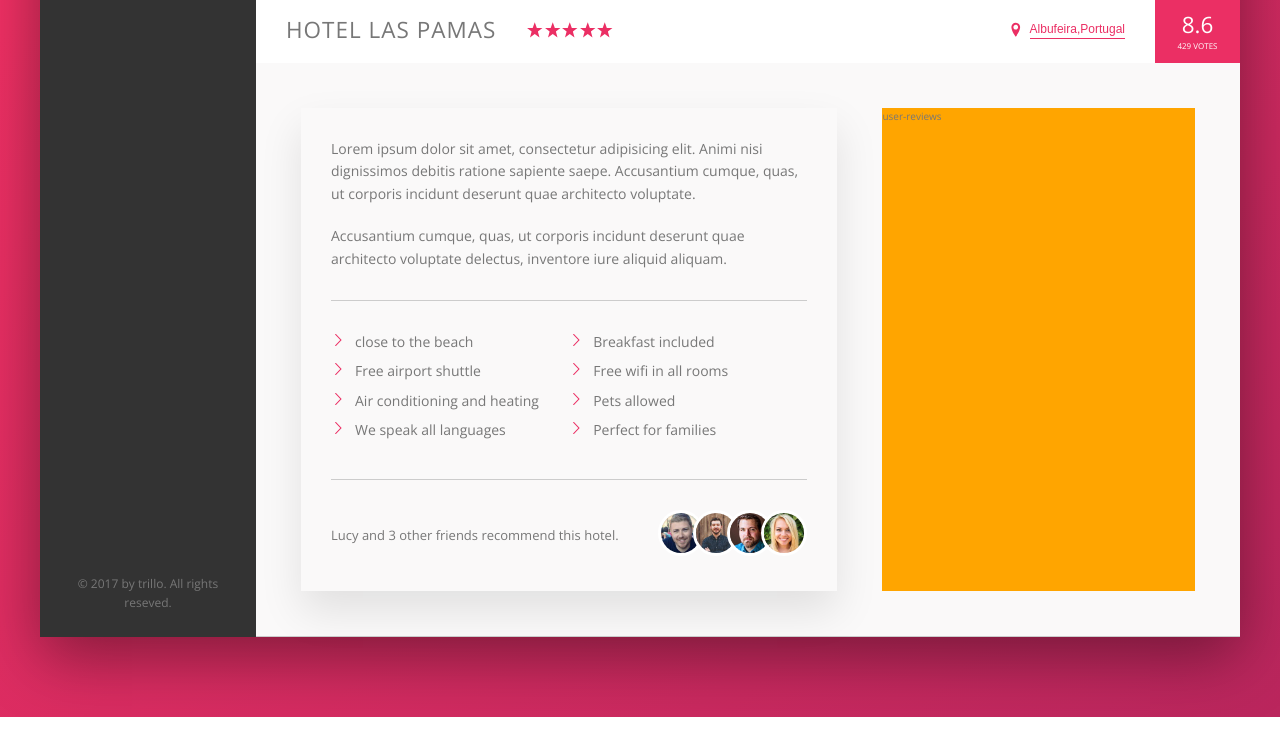
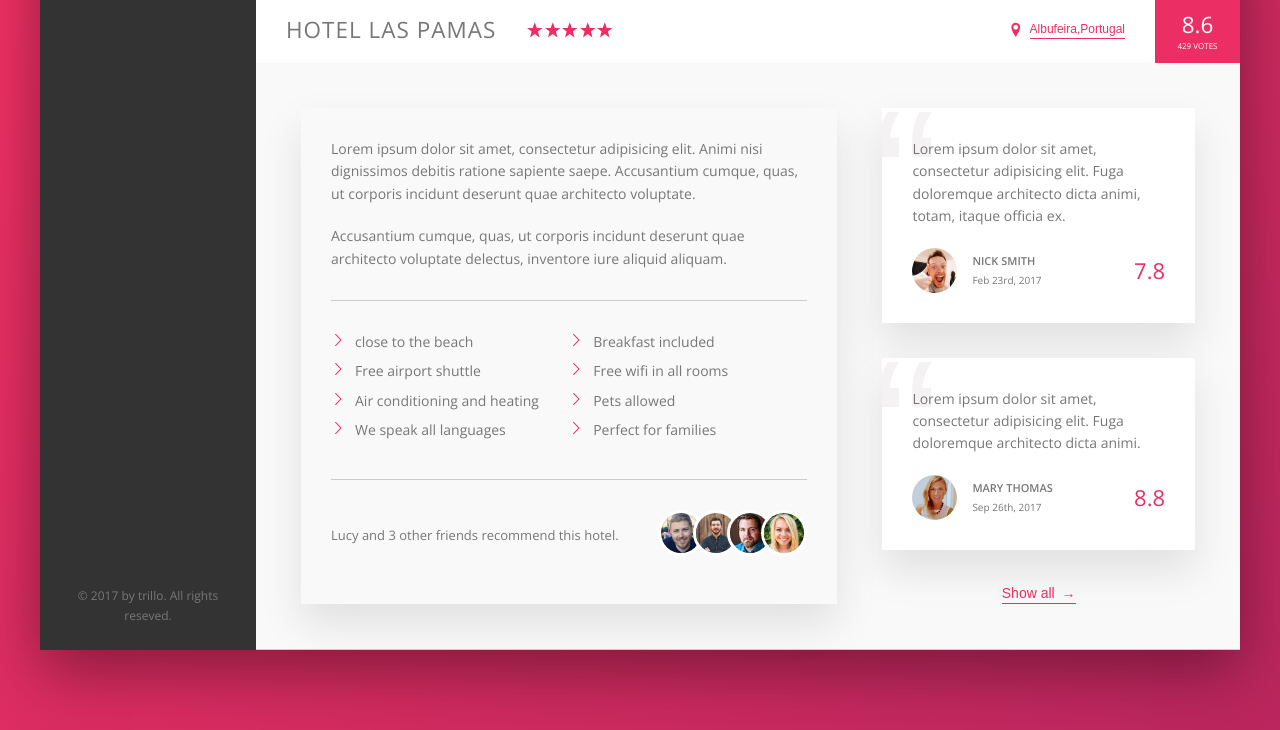
Before and after one commit to ravraw/trillo, a website: page index.html in a window 1280 px wide. Shown: the part 554-1284 px from the top of the page. Drawn offline with nearby package versions, Linux system fonts and the light colour scheme.

Commit message:
review section complete

```diff
--- a/index.html
+++ b/index.html
@@ -164,9 +164,38 @@
                             </div>
                         </div>
                     </div>
-                    <div class="user-reviews">
-                        user-reviews
-                    </div>
+                    <figure class="user-reviews">
+                        <figure class="review">
+                            <blockquote class="review__text">
+                                Lorem ipsum dolor sit amet, consectetur adipisicing elit. Fuga doloremque architecto dicta animi, totam, itaque officia ex.
+                            </blockquote>
+                            <figcaption class="review__user">
+                                <img src="img/user-1.jpg" alt="User 1" class="review__photo">
+                                <div class="review__user-box">
+                                    <p class="review__user-name">Nick Smith</p>
+                                    <p class="review__user-date">Feb 23rd, 2017</p>
+                                </div>
+                                <div class="review__rating">7.8</div>
+                            </figcaption>
+                        </figure>
+                        <figure class="review">
+                            <blockquote class="review__text">
+                                Lorem ipsum dolor sit amet, consectetur adipisicing elit. Fuga doloremque architecto dicta animi.
+                            </blockquote>
+                            <figcaption class="review__user">
+                                <img src="img/user-2.jpg" alt="User 1" class="review__photo">
+                                <div class="review__user-box">
+                                    <p class="review__user-name">Mary Thomas</p>
+                                    <p class="review__user-date">Sep 26th, 2017</p>
+                                </div>
+                                <div class="review__rating">8.8</div>
+                            </figcaption>
+                        </figure>
+                        <button class="btn-inline">Show all
+                            <span> &rarr;</span>
+                        </button>
+
+                    </figure>
                 </div>
             </main>
         </div>
--- a/sass/_components.scss
+++ b/sass/_components.scss
@@ -270,8 +270,17 @@
   cursor: pointer;
   transition: all 0.2s;
 
+  & span {
+    margin-left: 3px;
+    transition: margin 0.2s;
+  }
+
   &:hover {
     color: var(---color-gray-dark-1);
+
+    & span {
+      margin-left: 8px;
+    }
   }
   &:focus {
     outline: none;
@@ -367,3 +376,64 @@
     }
   }
 }
+
+//////////////////////////////////
+//REVIEWS
+
+.review {
+  background-color: #fff;
+  box-shadow: var(--shadow-light);
+  padding: 3rem;
+  margin-bottom: 3.5rem;
+  position: relative;
+  overflow: hidden;
+
+  &__text {
+    margin-bottom: 2rem;
+    position: relative;
+    z-index: 10;
+  }
+  &__user {
+    display: flex;
+    align-items: center;
+  }
+  &__photo {
+    height: 4.5rem;
+    width: 4.5rem;
+    border-radius: 50%;
+  }
+  &__user-box {
+    margin-right: auto;
+    display: flex;
+    flex-direction: column;
+    margin-left: 1.5rem;
+  }
+  &__user-name {
+    font-size: 1.1rem;
+    font-weight: 600;
+    color: var(--color-gray-dark-4);
+    margin-bottom: 0.2em;
+    text-transform: uppercase;
+  }
+  &__user-date {
+    font-size: 1rem;
+    font-weight: 300;
+  }
+  &__rating {
+    font-size: 2.2rem;
+    color: var(--color-primary);
+    font-weight: 400;
+  }
+
+  &::before {
+    content: "\201C";
+    position: absolute;
+    color: var(--color-gray-light-2);
+    line-height: 1;
+    top: -2.7rem;
+    left: -1rem;
+    font-size: 20rem;
+    font-family: sans-serif;
+    z-index: 1;
+  }
+}
--- a/sass/_layout.scss
+++ b/sass/_layout.scss
@@ -37,6 +37,7 @@
 }
 
 .details {
+  font-size: 1.4rem;
   display: flex;
   background-color: var(--color-gray-light-1);
   padding: 4.5rem;
@@ -44,7 +45,6 @@
 }
 
 .description {
-  font-size: 1.4rem;
   flex: 0 0 60%;
   padding: 3rem;
   box-shadow: var(--shadow-light);
@@ -53,5 +53,7 @@
 
 .user-reviews {
   flex: 1;
-  background-color: orange;
+  display: flex;
+  flex-direction: column;
+  align-items: center;
 }
```
Also changed, not shown: css/style.css.
